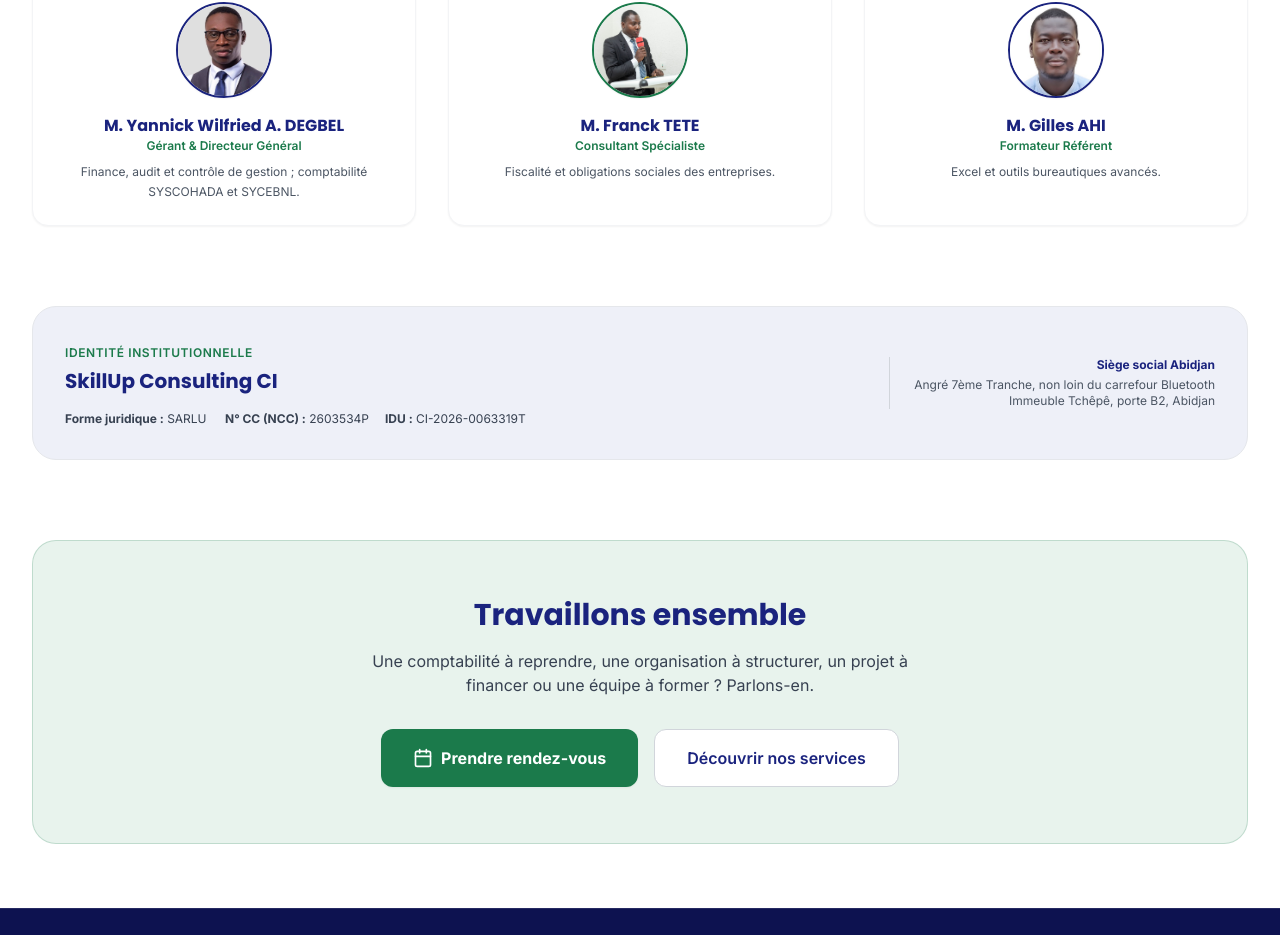
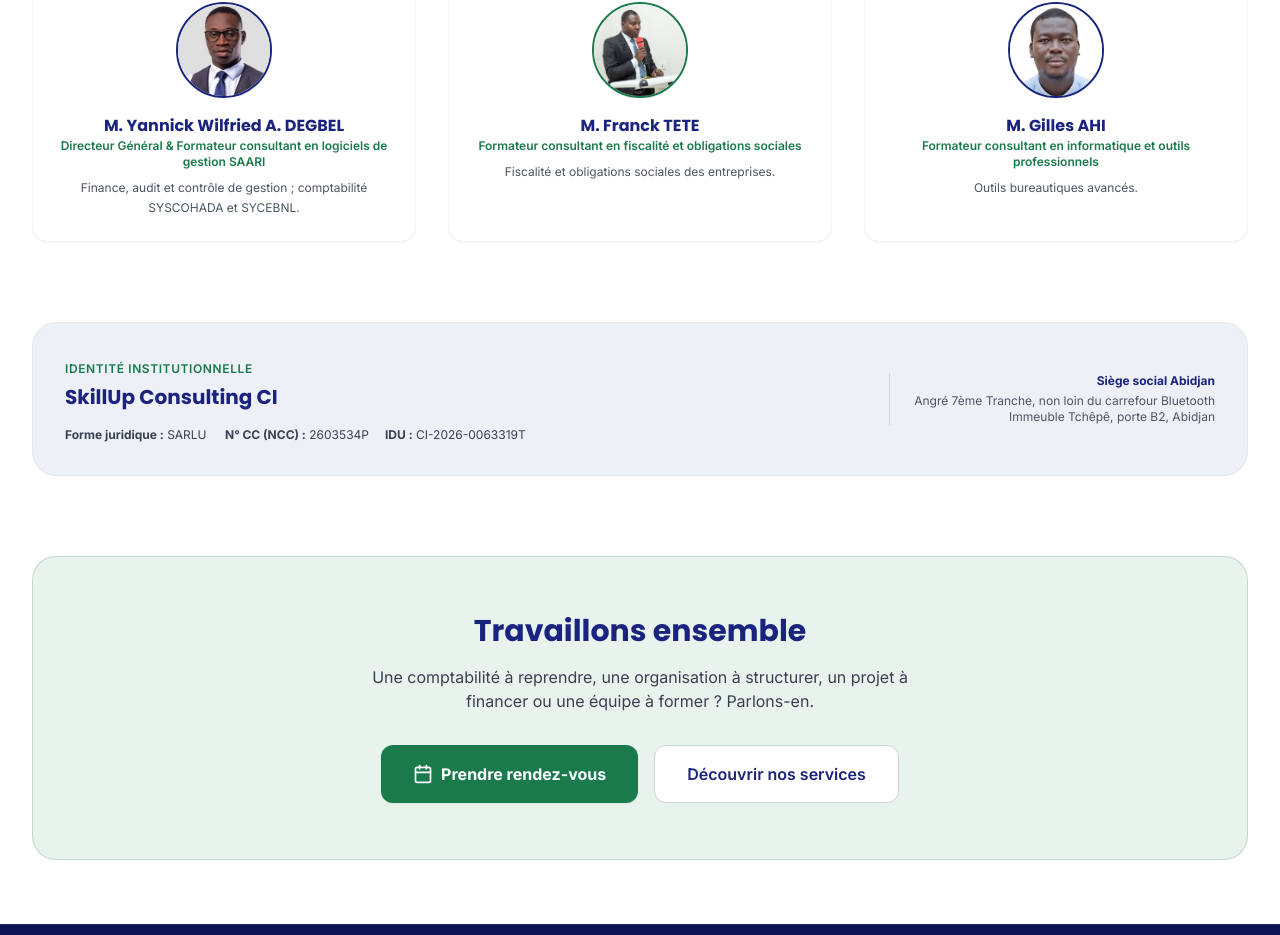
Before and after one commit to esperanceykouassi-bit/proj-esp, a React (Vite) app in the folder frontend/: page /about in a window 1280 px wide. Shown: the part 3111-4046 px from the top of the page. Built offline with nearby package versions, Linux system fonts and the light colour scheme.

Commit message:
Update team titles with Formateur consultant en... format

```diff
--- a/frontend/src/pages/About.jsx
+++ b/frontend/src/pages/About.jsx
@@ -298,7 +298,7 @@ export default function About() {
         />
       </div>
       <h3 className="font-bold text-[#1A237E] text-base">M. Yannick Wilfried A. DEGBEL</h3>
-      <p className="text-xs text-[#1B7A4B] font-semibold mb-2">Gérant & Directeur Général</p>
+      <p className="text-xs text-[#1B7A4B] font-semibold mb-2">Directeur Général & Formateur consultant en logiciels de gestion SAARI</p>
       <p className="text-xs text-gray-600 leading-relaxed">
         Finance, audit et contrôle de gestion ; comptabilité SYSCOHADA et SYCEBNL.
       </p>
@@ -314,7 +314,7 @@ export default function About() {
         />
       </div>
       <h3 className="font-bold text-[#1A237E] text-base">M. Franck TETE</h3>
-      <p className="text-xs text-[#1B7A4B] font-semibold mb-2">Consultant Spécialiste</p>
+      <p className="text-xs text-[#1B7A4B] font-semibold mb-2">Formateur consultant en fiscalité et obligations sociales</p>
       <p className="text-xs text-gray-600 leading-relaxed">
         Fiscalité et obligations sociales des entreprises.
       </p>
@@ -330,9 +330,9 @@ export default function About() {
         />
       </div>
       <h3 className="font-bold text-[#1A237E] text-base">M. Gilles AHI</h3>
-      <p className="text-xs text-[#1B7A4B] font-semibold mb-2">Formateur Référent</p>
+      <p className="text-xs text-[#1B7A4B] font-semibold mb-2">Formateur consultant en informatique et outils professionnels</p>
       <p className="text-xs text-gray-600 leading-relaxed">
-        Excel et outils bureautiques avancés.
+        Outils bureautiques avancés.
       </p>
     </div>
 
```
